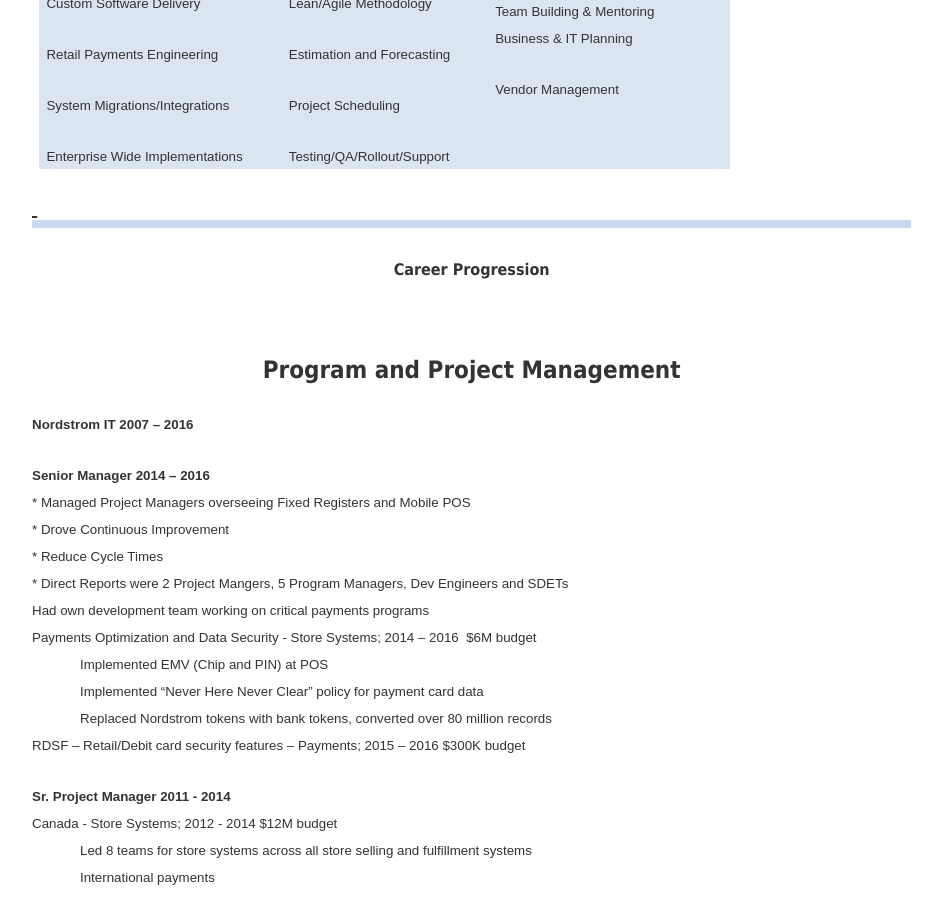
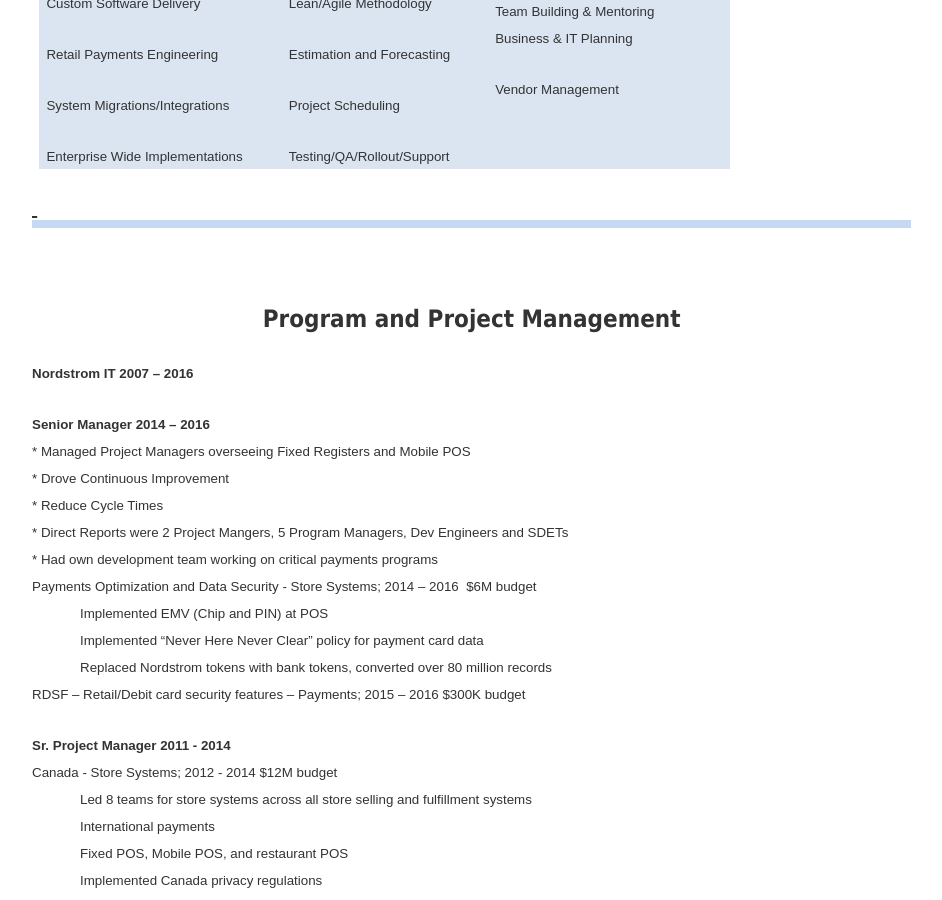
Before and after one commit to mo4dawg/mo4dawg.github.io, a Jekyll site: the page built from CV/index.html, in a window 1280 px wide and 900 px high, scrolled down 786 px. Shown: the whole window, without its empty margins (160-1102 px from the left). Built offline with Jekyll 4.4.1, drawn with Linux system fonts in a browser that asks for light colours.

Commit message:
Update index.html

```diff
--- a/CV/index.html
+++ b/CV/index.html
@@ -226,13 +226,6 @@
 text-align:center;line-height:normal;border:none;mso-border-top-alt:solid #C6D9F1 6.0pt;
 padding:0in;mso-padding-alt:1.0pt 0in 0in 0in'><span style='mso-bookmark:top'><b
 style='mso-bidi-font-weight:normal'><span style='font-size:12.0pt;font-family:
-"Tahoma","sans-serif";mso-fareast-font-family:"Times New Roman"'>Career
-Progression<o:p></o:p></span></b></span></p>
-
-<p class=MsoNormal align=center style='margin-bottom:0in;margin-bottom:.0001pt;
-text-align:center;line-height:normal;border:none;mso-border-top-alt:solid #C6D9F1 6.0pt;
-padding:0in;mso-padding-alt:1.0pt 0in 0in 0in'><span style='mso-bookmark:top'><b
-style='mso-bidi-font-weight:normal'><span style='font-size:12.0pt;font-family:
 "Tahoma","sans-serif";mso-fareast-font-family:"Times New Roman"'><o:p>&nbsp;</o:p></span></b></span></p>
 
 <p class=MsoNormal align=center style='margin-bottom:0in;margin-bottom:.0001pt;
@@ -256,7 +249,7 @@
 <p class=MsoNormal style='margin-top:0in;margin-bottom:.0001pt;line-height:
 normal'><span style='mso-bookmark:top'><span style='font-size:10.0pt;
 font-family:"Arial","sans-serif";mso-fareast-font-family:"Times New Roman"'> * Managed
-Project Managers overseeing Fixed Registers and Mobile POS</br> * Drove Continuous Improvement</br> * Reduce Cycle Times</br> * Direct Reports were 2 Project Mangers, 5 Program Managers, Dev Engineers and SDETs</br> Had own development team working on critical payments programs<o:p></o:p></span></span></p>
+Project Managers overseeing Fixed Registers and Mobile POS</br> * Drove Continuous Improvement</br> * Reduce Cycle Times</br> * Direct Reports were 2 Project Mangers, 5 Program Managers, Dev Engineers and SDETs</br> * Had own development team working on critical payments programs<o:p></o:p></span></span></p>
 
 <p class=MsoNormal style='margin-top:0in;margin-right:0in;margin-bottom:0in;
 margin-left:.25in;margin-bottom:.0001pt;text-indent:-.25in;line-height:normal;
```
